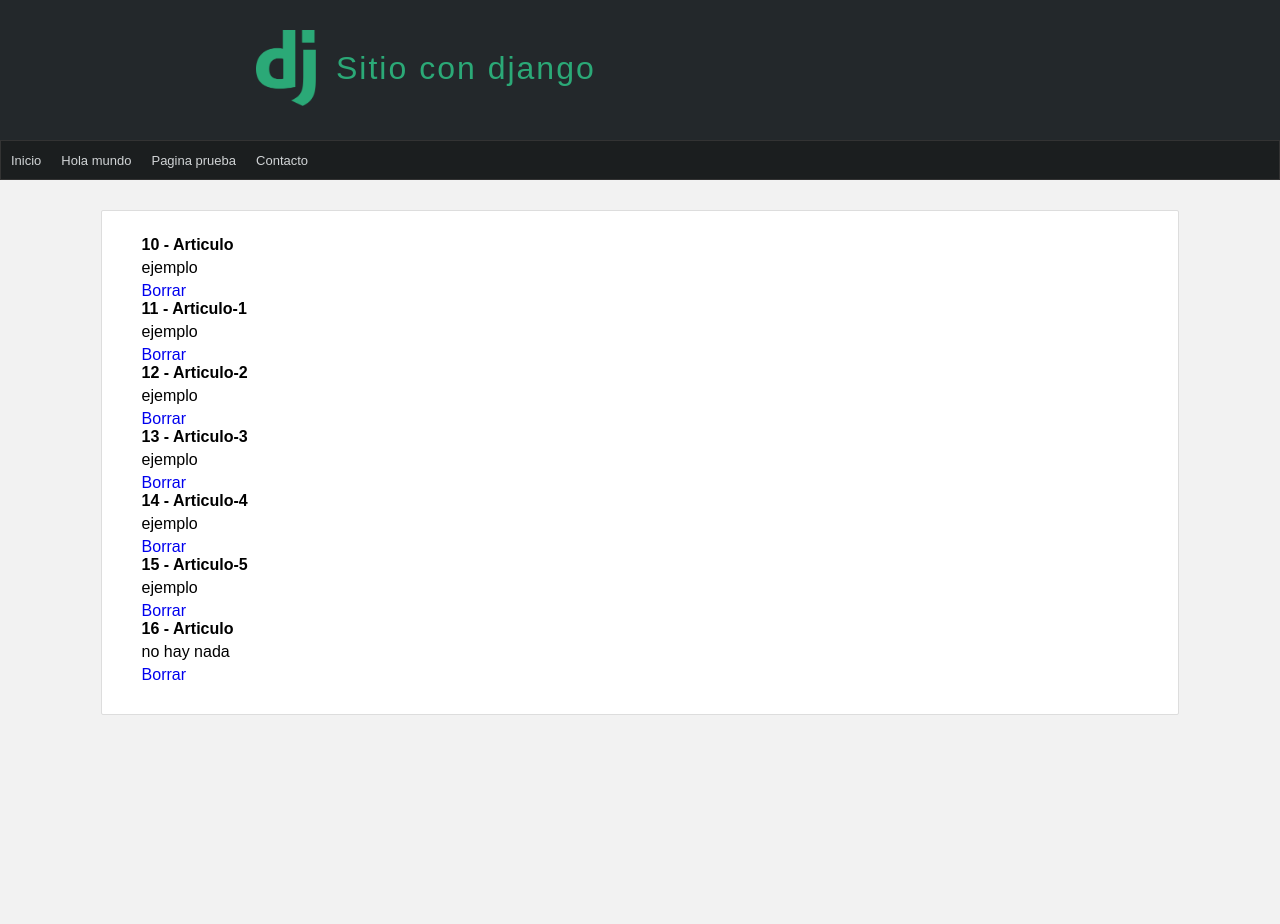
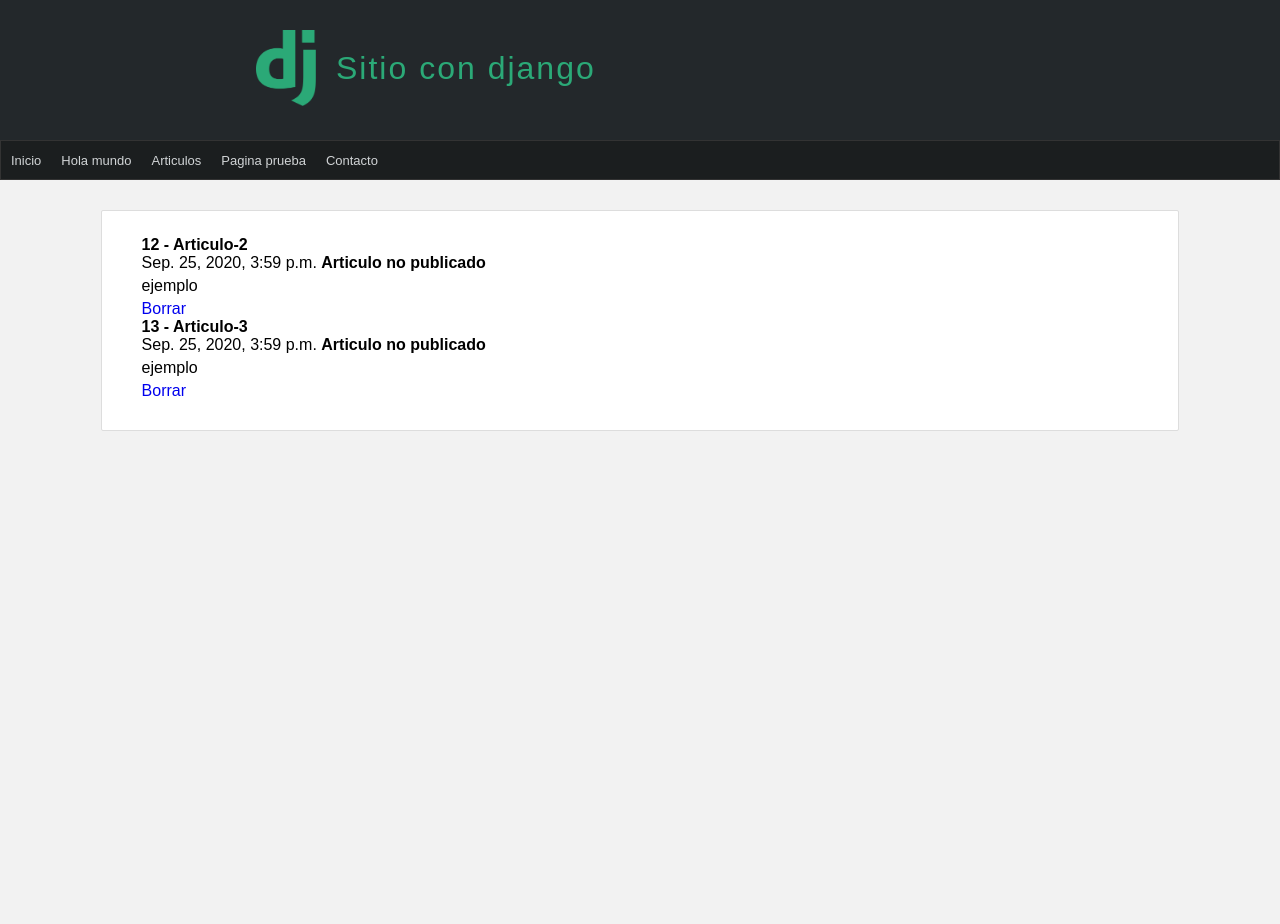
Before and after one commit to ilodi/curosDjango3, a Django app: page /articulos/ in a window 1280 px wide. Shown: the top 924 px of the page. Run offline with Django 3.2, Linux system fonts and the light colour scheme; data comes from the database, SQL or seed files in the repository; both versions use the stored data as it was after the commit.

Commit message:
finalizardb

```diff
--- a/djangoCurso/miapp/templates/articulos.html
+++ b/djangoCurso/miapp/templates/articulos.html
@@ -1,20 +1,21 @@
 {% extends 'layout.html' %}
-{% block title %}
-Articulos
-{% endblock %}
-
+{% block title %} Articulos {% endblock %}
 
 {% block content %}
 
 <ul>
-    {% for articulo in articulos  %}
-      <li>
-       <h4> {{articulo.id}} - {{articulo.title}}</h4>
-        <p>
-          {{articulo.content}}
-        </p>
-        <a href="{% url 'borrar' id=articulo.id %}" >Borrar</a>
-      </li>
-    {% endfor %}
+  {% for articulo in articulos %}
+  <li>
+    <h4>{{articulo.id}} - {{articulo.title}}</h4>
+    <span>{{articulo.created_at}}</span>
+    {% if articulo.public %}
+      <strong>Articulo Publicado</strong>
+    {% else %}
+      <strong>Articulo no publicado</strong>
+    {% endif %}
+    <p>{{articulo.content}}</p>
+    <a href="{% url 'borrar' id=articulo.id %}">Borrar</a>
+  </li>
+  {% endfor %}
 </ul>
 {% endblock %}
--- a/djangoCurso/miapp/templates/layout.html
+++ b/djangoCurso/miapp/templates/layout.html
@@ -30,6 +30,9 @@
         <li>
           <a href="{% url 'pagina' %}">Hola mundo</a>
         </li>
+          <li>
+          <a href="{% url 'articulos' %}">Articulos</a>
+        </li>
         <li>
           <a href="{% url 'hola_mundo' %}">Pagina prueba</a>
         </li>
--- a/djangoCurso/miapp/views.py
+++ b/djangoCurso/miapp/views.py
@@ -1,6 +1,8 @@
 from django.shortcuts import render, HttpResponse, redirect
 # importar modelo para hacer uso de el
 from miapp.models import Article
+#agregar OR para consultas
+from django.db.models import Q
 
 # MVC = Modelo Vista Controlador
 # Dentro del controlador hay Acciones(metodos)
@@ -143,6 +145,7 @@ def editar_articulo(request, id):
 
 
 def articulos(request):
+    # caso 1
     """
     Traer todos los articulos
     1.- hacer consulta
@@ -160,9 +163,60 @@ def articulos(request):
 
     """
     articulos = Article.objects.all()
+
+# caso 2
+    """
+    hacer más consultas especificas
+    -- Metodo filter()
+    """
+    """
+    todos los campos tienen un lookup el cual se ejecuta x__lookup
+    ejemplo que el titulo tenga la palabra articulos
+    title__container="articulo"
+    o que sean exactamante un valor
+    title__exact="algo"
+    si necesitas que no importen mayusculas o minusculas usas
+    title_iexact="algo"
+    """
+    """
+    lookup_gt == mas grande que
+    sacar los que tengan un id mayor a 12
+    id__gt=12
+    lookup_gte == mayor o igual que
+    sacar el mayor o igual a 11
+    id__gte=11
+    lookup_lte == menores o igual que
+    sacar el menor o igual a 11
+    id_lte=11
+    por ultimo puedes hacer mas de una filtracion de la siguiente manera
+    """
+    articulos = Article.objects.filter(id__lte=11, title__contains="Articulo")
+
+   # caso 3
+    """
+        obtener articulos que solo esten publicados
+        1.-hacer consulta
+        2.- usar el .filter(public=True)
+        ///es como un segundo filtro para extraer
+        .---Tambien puedes usar filter().exclude()
+    """
+    articulos = Article.objects.filter(title="Articulo").exclude(public=False)
+
+    #Sql crudo
+    articulos = Article.objects.raw("SELECT * FROM miapp_article WHERE title='Artiuclo' AND public=0 ")
+
+    #caso 4
+    """
+    agregar OR a las rutas
+    1.- importar
+    from django.db.models import Q
+    2.- usar .filter(Q(X) | Q(Y) )
+    """
+    articulos = Article.objects.filter(Q(title__contains="2") | Q(title__contains="3"))
     return render(request, 'articulos.html', {
         'articulos': articulos
     })
+
 
 def borrar_articulo(request, id):
     """
```
Also changed, not shown: djangoCurso/db.sqlite3.
